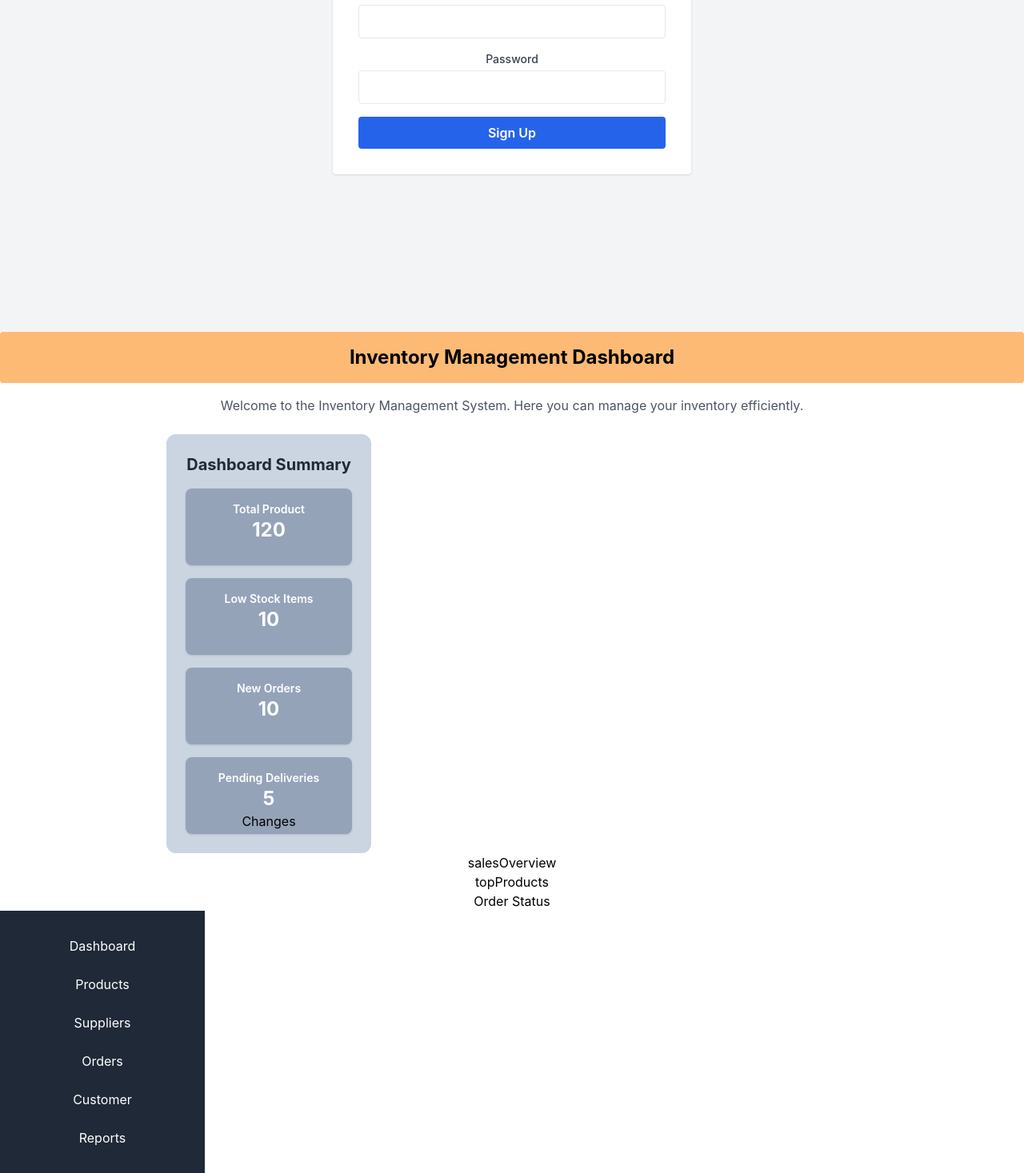
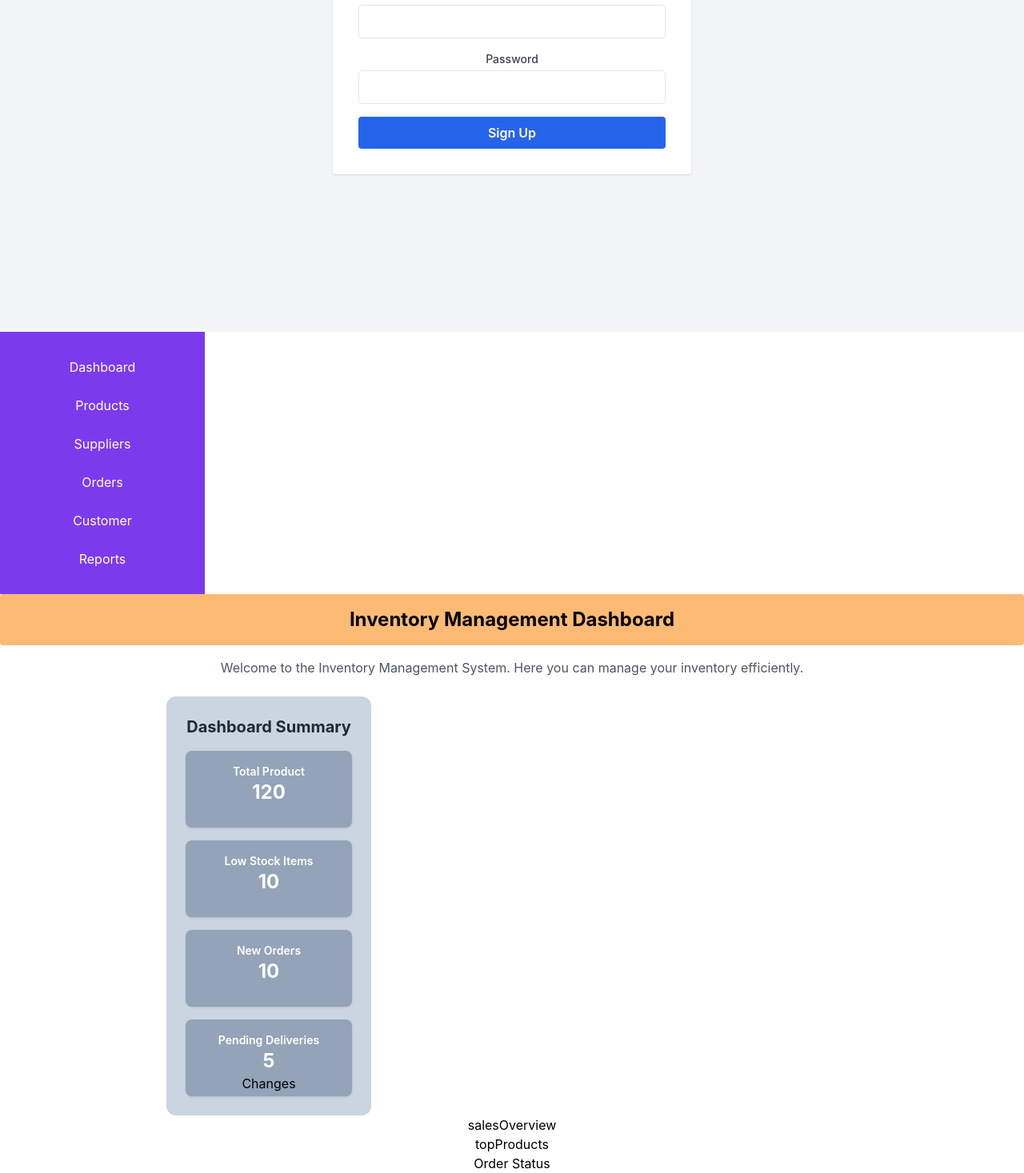
Before and after one commit to anik0103/inventory-management-system, a React (Create React App) app: page /Logout in a window 1280 px wide. Shown: the part 807-2274 px from the top of the page at 80% size. Built offline with nearby package versions, Linux system fonts and the light colour scheme.

Commit message:
Update Sidebar styles and reposition Dashboard component in App

```diff
--- a/src/App.js
+++ b/src/App.js
@@ -39,8 +39,9 @@ function App() {
     <div className="App">
       <SignIn/>
       <SignUp/>
+      <Sidebar />
       <Dashboard />
-      <Sidebar />
+
 
     </div>
   );
--- a/src/Components/Sidebar.js
+++ b/src/Components/Sidebar.js
@@ -1,14 +1,14 @@
 
 const Sidebar = () => {
     return (
-        <div className="sidebar h-full w-64 bg-gray-800 text-white flex flex-col">
+        <div className="sidebar h-full w-64 bg-violet-600 text-white flex flex-col">
             <ul className="flex-1 py-6 space-y-2">
-                <li key="Dashboard" className="px-6 py-2 hover:bg-gray-700 rounded cursor-pointer">Dashboard</li>
-                <li key="Products" className="px-6 py-2 hover:bg-gray-700 rounded cursor-pointer">Products</li>
-                <li key="Suppliers" className="px-6 py-2 hover:bg-gray-700 rounded cursor-pointer">Suppliers</li>
-                <li key="Orders" className="px-6 py-2 hover:bg-gray-700 rounded cursor-pointer"> Orders</li>
-                <li key="Customer" className="px-6 py-2 hover:bg-gray-700 rounded cursor-pointer">Customer</li>
-                <li key="Reports" className="px-6 py-2 hover:bg-gray-700 rounded cursor-pointer">Reports</li>
+                <li key="Dashboard" className="px-6 py-2 hover:bg-violet-800 rounded cursor-pointer">Dashboard</li>
+                <li key="Products" className="px-6 py-2 hover:bg-violet-800 rounded cursor-pointer">Products</li>
+                <li key="Suppliers" className="px-6 py-2 hover:bg-violet-800 rounded cursor-pointer">Suppliers</li>
+                <li key="Orders" className="px-6 py-2 hover:bg-violet-800 rounded cursor-pointer"> Orders</li>
+                <li key="Customer" className="px-6 py-2 hover:bg-violet-800 rounded cursor-pointer">Customer</li>
+                <li key="Reports" className="px-6 py-2 hover:bg-violet-800 rounded cursor-pointer">Reports</li>
             </ul>
         </div>
     );
```
